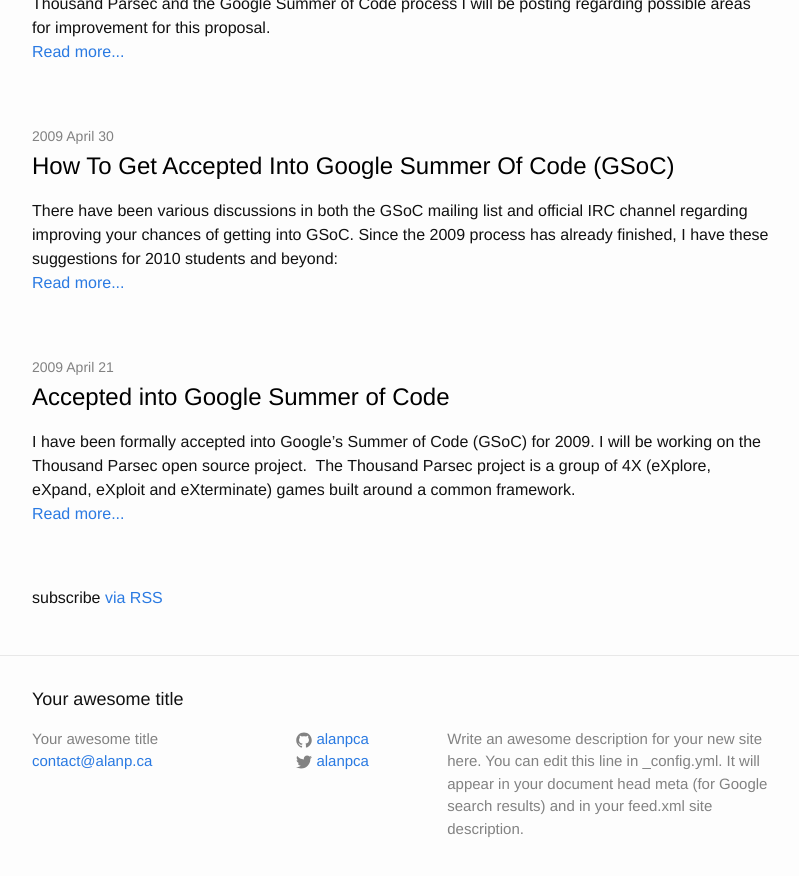
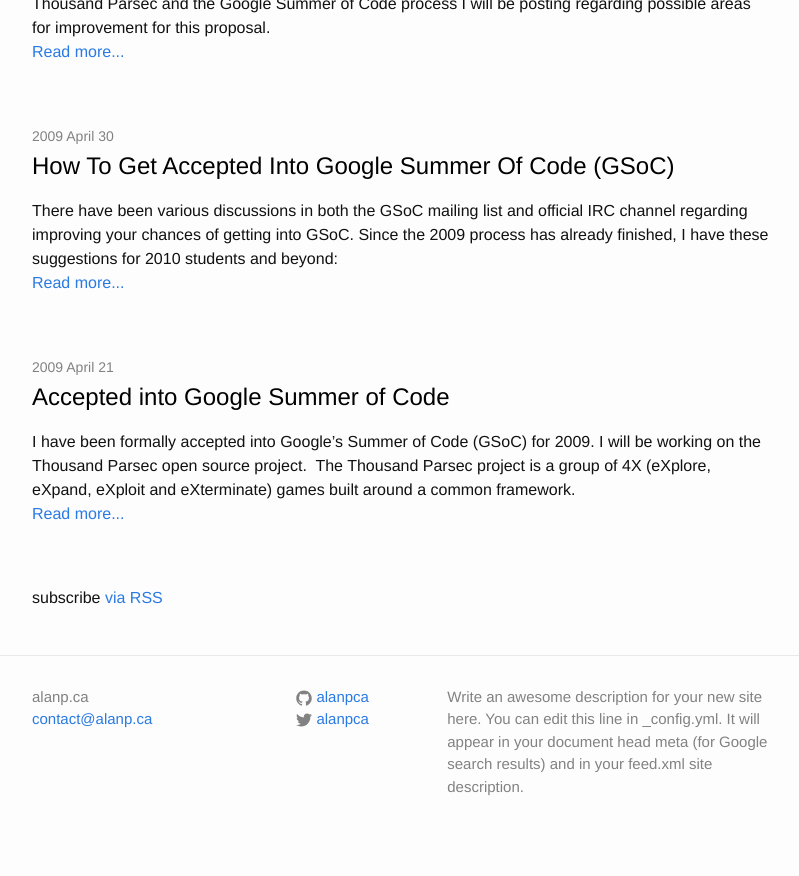
Before and after one commit to alanpca/blog, a Jekyll site: the page built from index.html, in a window 1280 px wide and 900 px high, scrolled down 2490 px. Shown: the top 876 px of the window, without its empty margins (238-1037 px from the left). Built offline with Jekyll 4.4.1, drawn with Linux system fonts in a browser that asks for light colours.

Commit message:
Cleanup header / footer * Remove `h2` from footer * Rename site * Use vars from config for config for header

```diff
--- a/_config.yml
+++ b/_config.yml
@@ -1,5 +1,6 @@
 # Site settings
-title: Your awesome title
+title: alanp.ca
+tagline: thoughts on software development & startups
 email: contact@alanp.ca
 description: > # this means to ignore newlines until "baseurl:"
   Write an awesome description for your new site here. You can edit this
--- a/_includes/footer.html
+++ b/_includes/footer.html
@@ -1,8 +1,6 @@
 <footer class="site-footer">
 
   <div class="wrapper">
-
-    <h2 class="footer-heading">{{ site.title }}</h2>
 
     <div class="footer-col-wrapper">
       <div class="footer-col  footer-col-1">
--- a/_includes/header.html
+++ b/_includes/header.html
@@ -1,8 +1,8 @@
 <div class="image-header">
   <img src="{{ site.baseurl }}/images/detroit-header.jpg" alt="alanp.ca - Image by Du&#x0161;ko Pili&#x0107;" title="alanp.ca - Image by Du&#x0161;ko Pili&#x0107;" class="header-image" />
   <span id="header-overlay">
-    alanp.ca<br/>
-    thoughts on software development & startups
+    {{ site.title }}<br/>
+    {{ site.tagline }}
   </span>
 </div>
 
```
